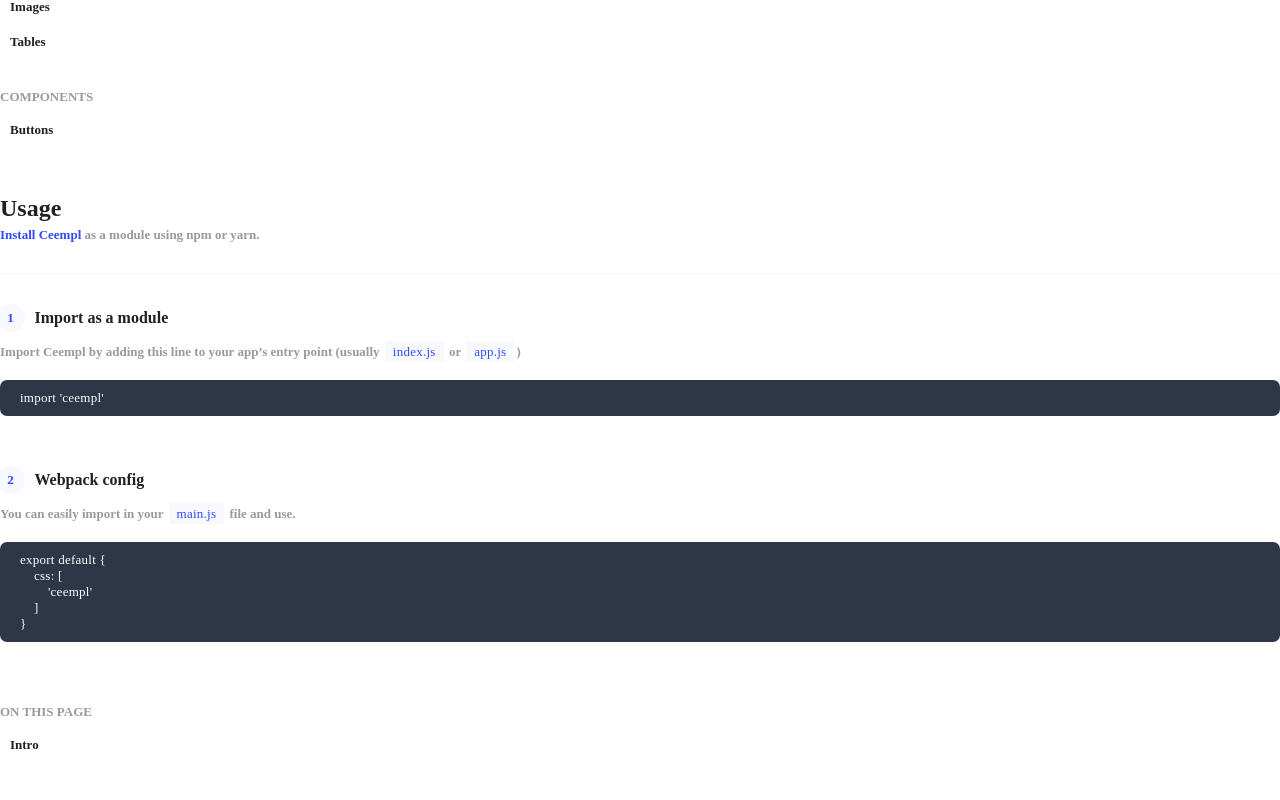
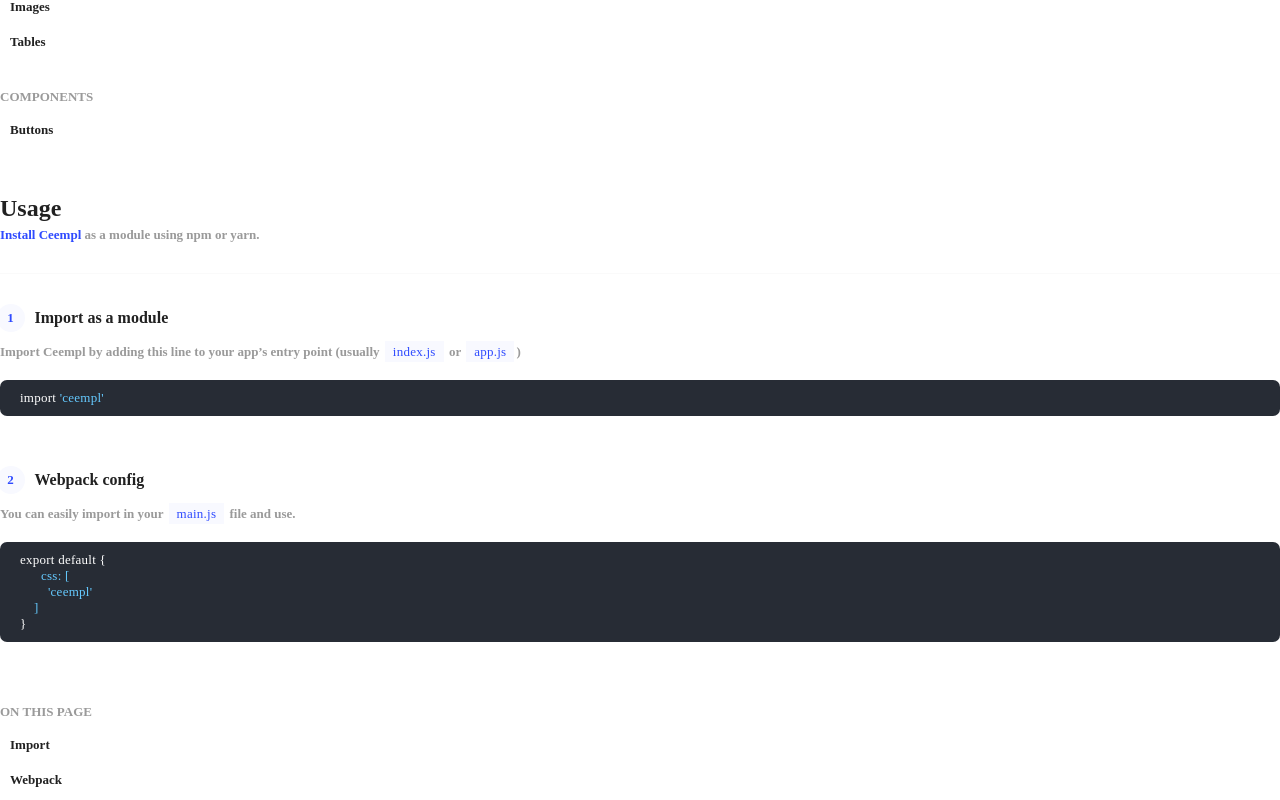
Before and after one commit to ceempl/ceempl-docs, a Nuxt app: page /docs/usage in a window 1280 px wide. Shown: the part 553-1353 px from the top of the page. Before the commit the page ends 1318 px from the top, so only its background shows below. Built offline with nearby package versions, Linux system fonts and the light colour scheme.

Commit message:
add docs/layout

```diff
--- a/layouts/default.vue
+++ b/layouts/default.vue
@@ -140,7 +140,7 @@
   .main .item .code {
     margin: 20px 0;
     padding: 10px 20px;
-    background: #2D3748;
+    background: #272C35;
     color: #FFF;
     border-radius: 7px;
   }
@@ -168,4 +168,26 @@
     margin-bottom: 0;
   }
 
+  .main .item .code span.green {
+    color: #39ef2f;
+    font-size: 13px;
+  }
+
+  .main .item .code span.purple {
+    color: #ff47fe;
+    font-size: 13px;
+  }
+
+  .main .item .code span.red {
+    color: #ff496b;
+    font-size: 13px;
+  }
+
+  .main .item .code span.orange {
+    color: #ff9c43;
+    font-size: 13px;
+  }
+
+
+
 </style>
--- a/pages/docs/index.vue
+++ b/pages/docs/index.vue
@@ -13,7 +13,6 @@
                   <p>A simple framework for UI development.</p>
                 </div>
                 <div class="item">
-                    <img src="~/assets/intro.jpg" alt="">
                   <p class="description">Ceempl is a lightweight, simple and minimal designed CSS framework made for developing fast web interfaces.</p>
                 </div>
               </div>
--- a/pages/docs/usage.vue
+++ b/pages/docs/usage.vue
@@ -20,7 +20,7 @@
                   </div>
                   <p class="description">Import Ceempl by adding this line to your app’s entry point (usually <code>index.js</code> or <code>app.js</code>)</p>
                   <div class="code">
-                    <pre><code>import 'ceempl'</code></pre>
+                    <pre><code>import <span class="blue">'ceempl'</span></code></pre>
                   </div>
                 </div>
                 <div class="item">
@@ -31,10 +31,10 @@
                   </div>
                   <p class="description">You can easily import in your <code>main.js</code> file and use.</p>
                   <div class="code">
-                    <pre><code>export default {
-    css: [
+                    <pre><code>export default {<span class="blue">
+      css: [
         'ceempl'
-    ]
+    ]</span>
 }</code></pre>
                   </div>
                 </div>
@@ -46,7 +46,10 @@
                   <span class="title">On this page</span>
                   <ul>
                       <li>
-                        <p>Intro</p>
+                        <a href="#import">Import</a>
+                      </li>
+                      <li>
+                        <a href="#webpack">Webpack</a>
                       </li>
                   </ul>
                 </div>
--- a/pages/layout/index.vue
+++ b/pages/layout/index.vue
@@ -10,7 +10,7 @@
               <div class="main">
                 <div class="title">
                   <h1>Overview</h1>
-                  <p>Components and options for laying out your Bootstrap project, including wrapping containers, a powerful grid system, a flexible media object, and responsive utility classes.</p>
+                  <p>Components and options for laying out your Ceempl project, including wrapping containers, a powerful grid system, a flexible media object, and responsive utility classes.</p>
                 </div>
                 <div class="item">
                   <div class="header">
@@ -18,7 +18,7 @@
                     <span>1</span>
                     <h4>Containers</h4>
                   </div>
-                  <p class="description">Containers are the most basic layout element in Bootstrap and are required when using our default grid system.</p>
+                  <p class="description">Containers are the most basic layout element in Ceempl and are required when using our default grid system.</p>
                   <div class="code">
                     <pre><code><<span>div class="container"</span>>
   <span class="comment"> <span><</span>!-- Content here --> </span>
@@ -31,7 +31,7 @@
                     <span>2</span>
                     <h4>Container fluid</h4>
                   </div>
-                  <p class="description">Containers are the most basic layout element in Bootstrap and are required when using our default grid system.</p>
+                  <p class="description">Containers are the most basic layout element in Ceempl and are required when using our default grid system.</p>
                   <div class="code">
                     <pre><code><<span>div class="container-fluid"</span>>
   <span class="comment"> <span><</span>!-- Content here --> </span>
@@ -46,7 +46,10 @@
                   <span class="title">On this page</span>
                   <ul>
                       <li>
-                        <p>Intro</p>
+                        <a href="#container">Container</a>
+                      </li>
+                      <li>
+                        <a href="#containerFluid">Container-fluid</a>
                       </li>
                   </ul>
                 </div>
```
